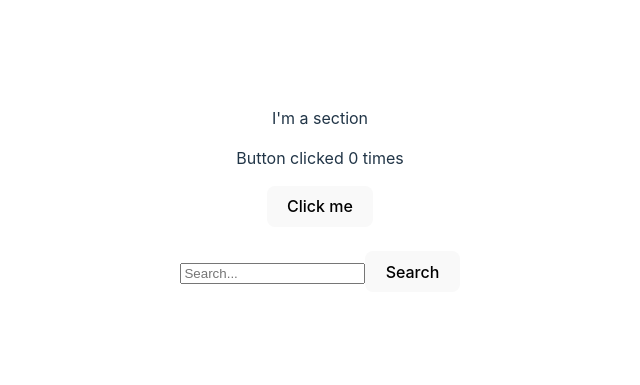
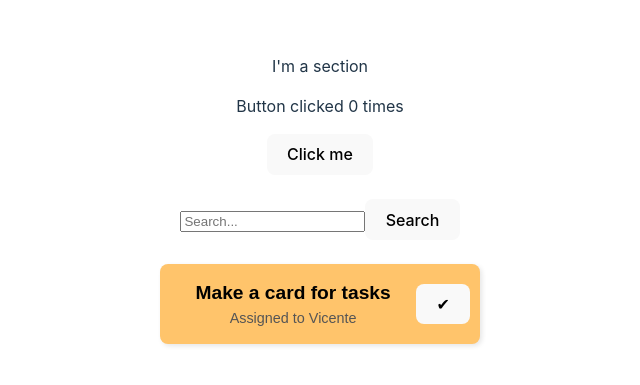
Before and after one commit to MemoryLeakInc/KuniLingo, a React (Vite) app: page / in a window 1280 px wide. Shown: the part 209-594 px from the top of the page, without its empty margins (320-960 px from the left). Built offline with nearby package versions, Linux system fonts and the light colour scheme.

Commit message:
add task card component + tests + basic css

```diff
--- /dev/null
+++ b/src/components/TaskCard/TaskCard.css
@@ -0,0 +1,66 @@
+.task-card-box {
+    display: flex;
+    justify-content: space-between;
+    align-items: center;
+    width: 300px;
+    height: 60px;
+    padding: 10px;
+    border-radius: 8px;
+    background-color: #ffc46b;
+    box-shadow: 2px 2px 5px rgba(0, 0, 0, 0.1);
+    transition: background-color 0.3s ease;
+    font-family: Arial, Helvetica, sans-serif;
+}
+
+.task-card-box.completed {
+    background-color: #aafaa4;
+}
+
+.task-card-text {
+    display: flex;
+    flex-direction: column;
+    justify-content: center;
+    align-items: center;
+    flex-grow: 1;
+    color: black;
+}
+
+.task-card-text p:first-child {
+    font-size: 1.2em;
+    font-weight: bold;
+    margin: 0;
+}
+
+.task-card-text p:last-child {
+    font-size: 0.9em;
+    color: #555;
+    margin: 0;
+}
+
+.task-card-box .btn-green {
+    background-color: #28a745;
+    color: white;
+    border: none;
+    padding: 5px 10px;
+    border-radius: 4px;
+    cursor: pointer;
+    font-size: 1.2em;
+}
+
+.task-card-box .btn-green:hover {
+    background-color: #218838;
+}
+
+.task-card-box .btn-red {
+    background-color: #dc3545;
+    color: white;
+    border: none;
+    padding: 5px 10px;
+    border-radius: 4px;
+    cursor: pointer;
+    font-size: 1.2em;
+}
+
+.task-card-box .btn-red:hover {
+    background-color: #c82333;
+}
--- /dev/null
+++ b/src/components/TaskCard/TaskCard.jsx
@@ -0,0 +1,29 @@
+import { useState } from "react";
+import { ButtonComponent } from "../ButtonComponent/ButtonComponent";
+import "./TaskCard.css";
+
+export const TaskCard = ({ taskName, userName, initialCompleted = false, onToggle }) => {
+    const [isCompleted, setIsCompleted] = useState(initialCompleted);
+
+    const toggleTask = () => {
+        const newState = !isCompleted;
+        setIsCompleted(newState);
+        if (onToggle) {
+            onToggle(newState);
+        }
+    };
+
+    return (
+        <div className={`task-card-box ${isCompleted ? "completed" : ""}`}>
+            <div className="task-card-text">
+                <p>{taskName}</p>
+                <p>Assigned to {userName}</p>
+            </div>
+            <ButtonComponent
+                onClick={toggleTask}
+                label={isCompleted ? "✖" : "✔"}
+                className={isCompleted ? "btn-red" : "btn-green"}
+            />
+        </div>
+    );
+};
--- /dev/null
+++ b/src/components/TaskCard/index.js
@@ -0,0 +1,3 @@
+import { TaskCard } from './TaskCard';
+
+export { TaskCard };
--- a/src/views/ExampleView/ExampleSection/ExampleSection.jsx
+++ b/src/views/ExampleView/ExampleSection/ExampleSection.jsx
@@ -2,6 +2,7 @@ import { useState } from 'react';
 import { useTranslation } from 'react-i18next';
 import { SearchBar } from '../../../components/SearchBar';
 import { ButtonComponent } from '../../../components/ButtonComponent';
+import { TaskCard } from '../../../components/TaskCard';
 
 export const ExampleSection = () => {
     const { t } = useTranslation()
@@ -19,6 +20,8 @@ export const ExampleSection = () => {
             </div>
             <br></br>
             <SearchBar />
+            <br></br>
+            <TaskCard  taskName={"Make a card for tasks"} userName={"Vicente"}/>
         </div>
     );
 };
```
Also changed, not shown: 1 other file (tests, documents, lock files or other folders).
